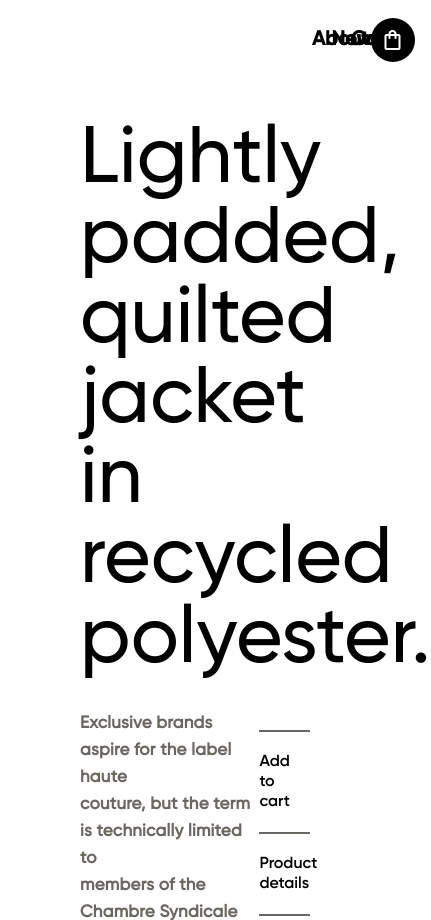
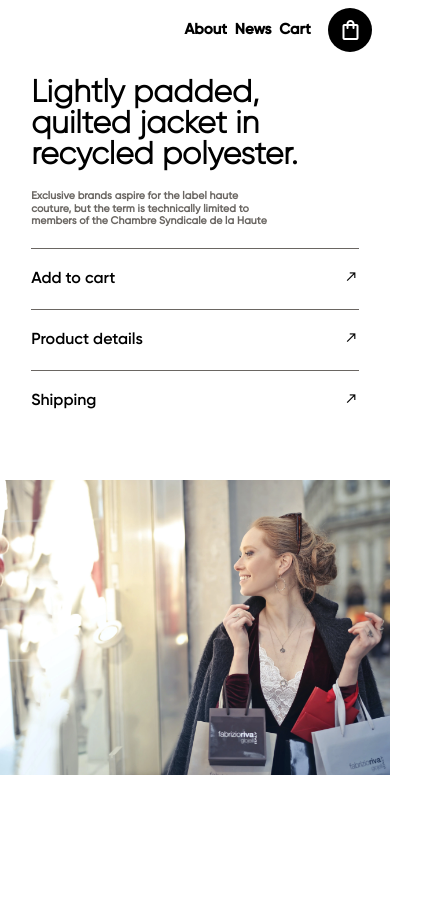
Before and after one commit to aaron2203/Project1, a plain HTML site: page index.html in a window 390 px wide. Shown: the top 920 px of the page, 431 px wide, since content can reach past the window. After the commit the page ends 844 px from the top, so only its background shows below. Drawn offline with nearby package versions, Linux system fonts and the light colour scheme.

Commit message:
Update Project 1

```diff
--- a/index.html
+++ b/index.html
@@ -13,9 +13,9 @@
             <h4>About</h4>
             <h4>News</h4>
             <h4>Cart</h4>
-            <h4><span class="material-symbols-outlined">
+            <span class="material-symbols-outlined">
                 shopping_bag
-                </span></h4>
+                </span>
         </nav>
         <div id="center">
             <h1>Lightly padded,<br>quilted jacket in<br>recycled polyester.</h1>
--- a/style.css
+++ b/style.css
@@ -30,13 +30,13 @@ main{
 }
 nav{
     height:80px;
-    display: grid;
-    grid-template-columns: 5% 5% 5% 5%;
-    justify-content: end;
+    display: flex;
+    justify-content:flex-end;
     align-items: center;
 }
 nav h4{
     font-size: 20px;
+    margin-right: 2vw;
 }
 nav span{
     background-color: black;
@@ -46,28 +46,28 @@ nav span{
     border-radius: 50%;
 }
 #center{
-    padding: 40px 80px 50px 80px;
+    padding: 10vw 9vw 10vw 9vw;
+
 }
 #center h1{
     font-family: 'Gilroy-Medium';
-    font-size: 80px;
+    font-size: 7vw;
     font-weight:500;
-    line-height:80px;
+    line-height:8vw;
 }
 #center-left{
-    height:200px;
     width: 100%;
-    margin-top: 30px;
+    margin-top: 7vh;
     display: flex;
     justify-content: space-between;
 }
 #center-left p{
-    font-size: 17px;
+    font-size: 1.7vw;
     font-family: 'Gilroy-Medium';
     font-weight:700;
     color: rgb(106, 102, 98);
-    line-height: 27px;
-    letter-spacing: 0.25px;
+    line-height: 2.4vw;
+    letter-spacing:0.02vw;
 }
 #center-right{
     width:22%;
@@ -111,3 +111,75 @@ nav span:hover{
     color:black;
     background-color:white ;
 }
+@media (max-width:600px) {
+    nav{
+        height:60px;
+        display: flex;
+        justify-content:flex-end;
+        align-items: center;
+        margin: 0 4.5vw;
+    }
+    nav h4{
+        font-size: 15px;
+        font-weight: bold;
+        margin-right: 2vw;
+    }
+    nav span{
+        background-color: black;
+        align-self: center;
+        color: white;
+        margin-left: 10px;
+        padding: 10px;
+        border-radius: 50%;
+    }
+    #center{
+        padding: 4.5vw 8vw 7.5vw 8vw;
+    }
+    #center h1{
+        font-family: 'Gilroy-Light';
+        font-size: 8vw;
+        font-weight:bold;
+        line-height:8vw;
+        text-align:inherit;
+    }
+    #center-left{
+        width: 100%;
+        display: flex;
+        margin-top: 19px;
+        flex-direction: column;
+        justify-content: space-between;
+    }
+    #center-left p{
+        font-size: 2.7vw;
+        font-family: 'Gilroy-Medium';
+        font-weight:700;
+        color: rgb(106, 102, 98);
+        line-height: 3.2vw;
+    }
+    #center-right{
+        width:100%;
+        margin:20px 0px;
+    }
+    .elem{
+        padding: 20px 0;
+        border-top: 1px solid rgb(106, 102, 98);
+        display: flex;
+        justify-content: space-between;
+    }
+    .elem span{
+        font-size: 15px;
+        opacity: 1;
+    }
+    .elem a{
+        color:black;
+        font-size:medium;
+        text-decoration: none;
+    }
+    footer{
+        height:35%;
+        width: 100%;
+        background-repeat: no-repeat;
+        background-image: url(image.webp);
+        background-size:cover;
+    }
+}
```
